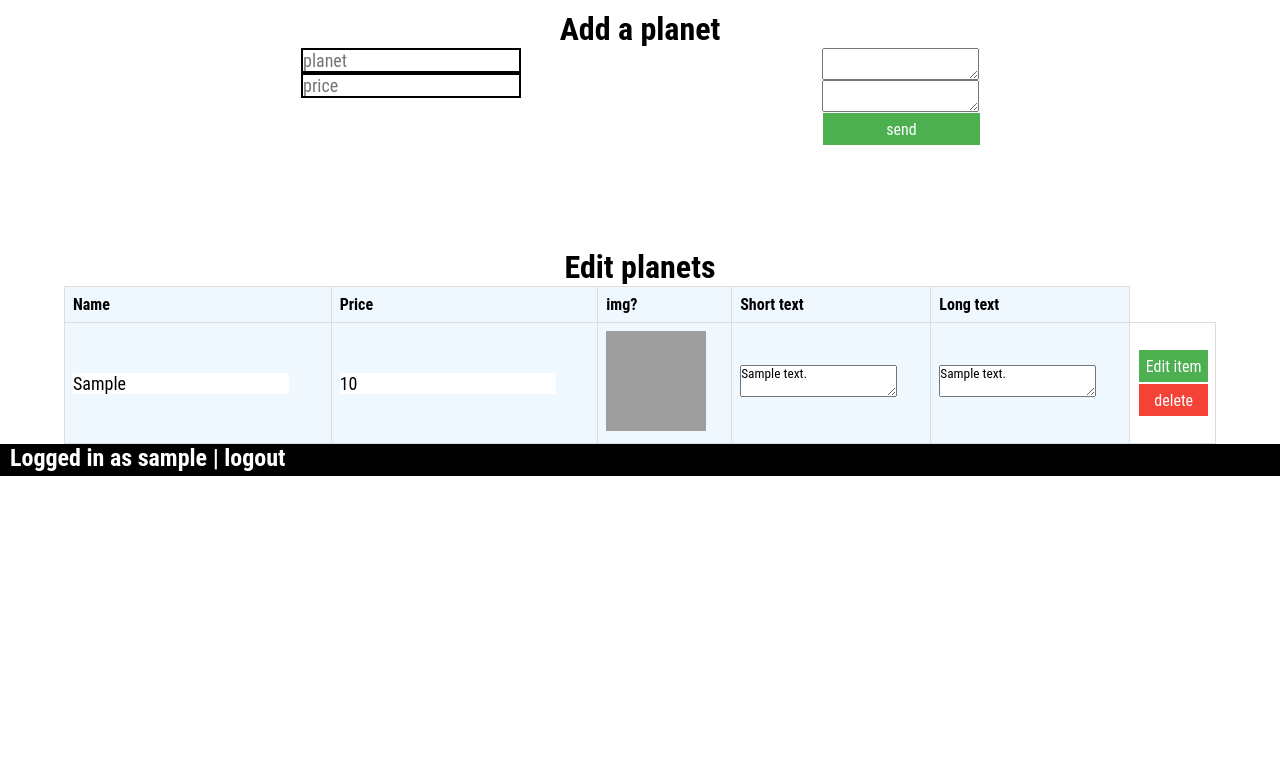
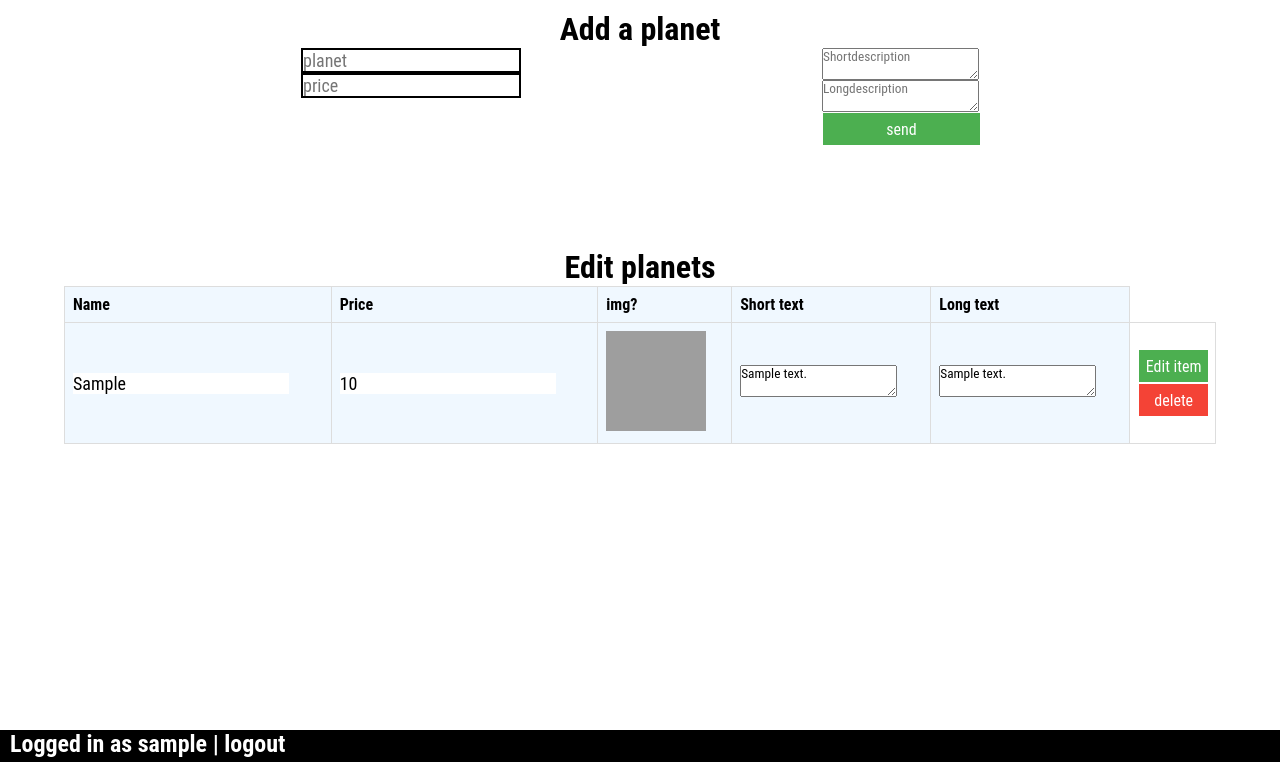
Before and after one commit to CeMagnum/UNST, a PHP site: page /admin/planets.php in a window 1280 px wide. Shown: the part 64-826 px from the top of the page. Before the commit the page ends 540 px from the top, so only its background shows below. Run offline with PHP 8.4, Linux system fonts and the light colour scheme; the visitor is signed in with stand-in values (Sample User, id 1); tables that the repository leaves empty or names only in its code hold one stand-in row (values such as "Sample post"); grey boxes are pictures that could not be loaded.

Commit message:
update 20-6-2022

```diff
--- a/admin/admin.css
+++ b/admin/admin.css
@@ -53,6 +53,7 @@ main {
   flex-direction: column;
   align-items: center;
   height: auto;
+  min-height: 90vh;
 }
 
 table {
--- a/admin/planets.php
+++ b/admin/planets.php
@@ -8,8 +8,8 @@
             <input placeholder="price" type="text" name="price">
         </div>
         <div class="column">
-            <textarea name="shortdescription"></textarea>
-            <textarea name="longdescription"></textarea>
+            <textarea placeholder="Shortdescription" name="shortdescription"></textarea>
+            <textarea placeholder="Longdescription" name="longdescription"></textarea>
             <input class="good" type="submit" value="send" name="bttn">
         </div>
     </div>
```
